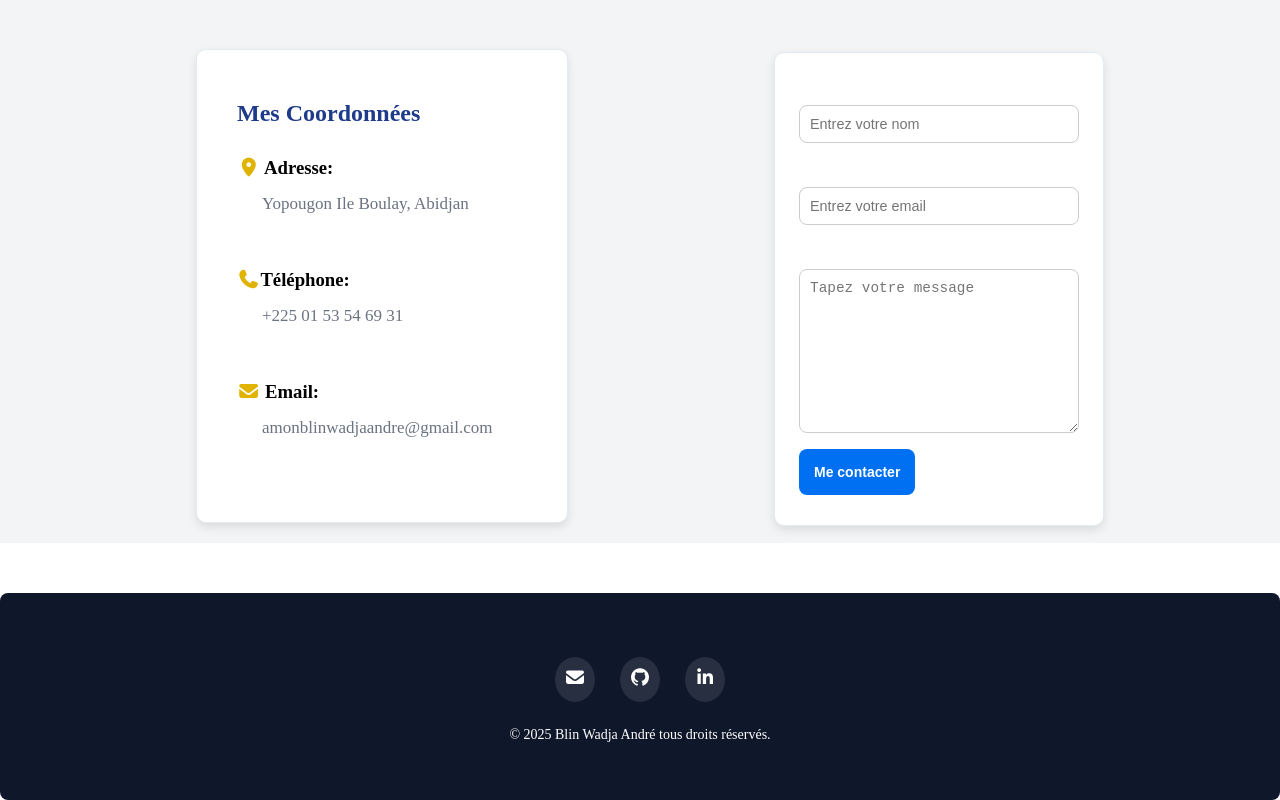
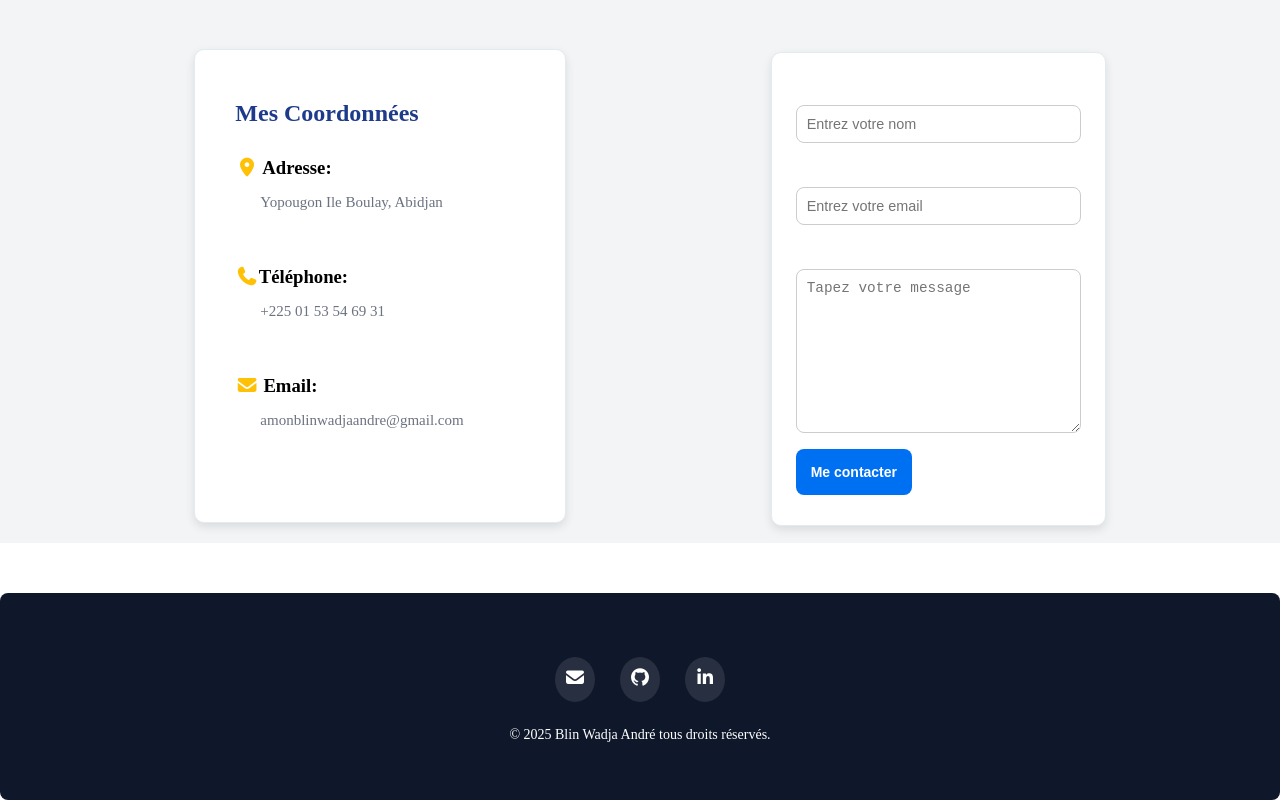
Before and after one commit to amonandre12/mon-portfolio, a Next.js app: page / in a window 1280 px wide. Shown: the part 3120-3920 px from the top of the page. Built offline with nearby package versions, Linux system fonts and the light colour scheme.

Commit message:
Dimension du paragraphe modifié

```diff
--- a/styles/Form.css
+++ b/styles/Form.css
@@ -22,11 +22,11 @@
 }
 
 .adressList p {
-    font-size: 17px;
+    font-size: 15px;
 }
 
 .adressList i {
-    color: #e0b300;
+    color:  #FFC107;
 }
 
 
@@ -41,7 +41,7 @@
     border: 1px solid #E2EBF0;
     padding: 10px;
     border-radius: 10px;
-    width:310px;
+    width:315px;
     margin-left: 10px;
 }
 
@@ -59,7 +59,7 @@
 
 
 .contact_form {
-    width: 280px;
+    width: 285px;
     display: flex;
     flex-direction: column;
     gap: 1rem;
```
